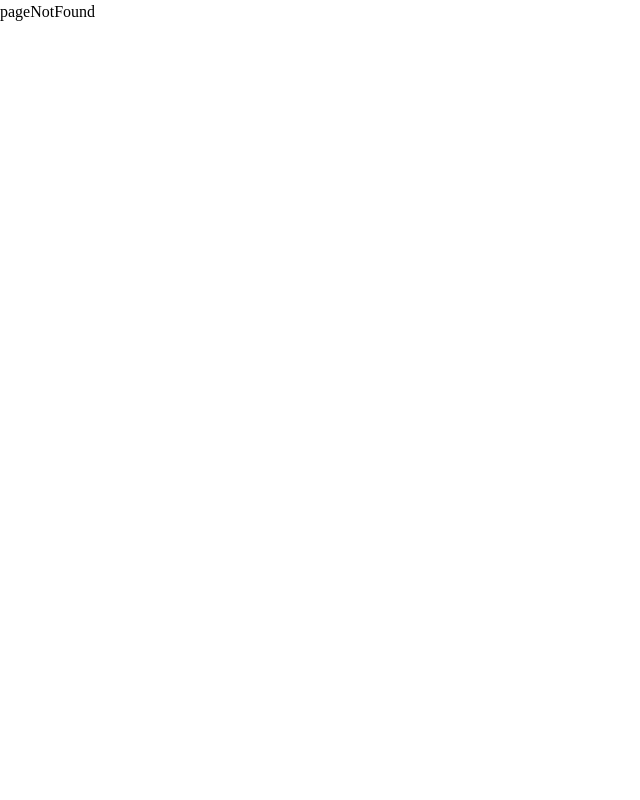
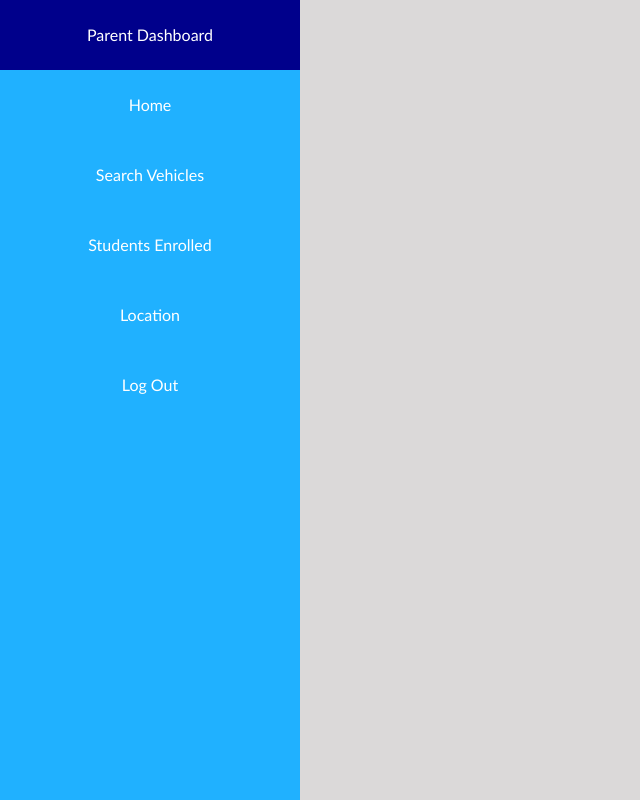
Before and after one commit to Ashen-Anu/scoula, a React (Create React App) app in the folder scoula_web/: page /ownerdashboard in a window 1280 px wide. Shown: the whole page, without its empty margins (0-640 px from the left). Built offline with nearby package versions, Linux system fonts and the light colour scheme; sample sign-in values are in the browser's storage.

Commit message:
Creating owner Dashboard

```diff
--- a/scoula_web/src/App.js
+++ b/scoula_web/src/App.js
@@ -15,9 +15,11 @@ import ParentDashboard from "./components/parent/parentDashboard";
 import EnrolledStudents from "./components/parent/enrolledStudents"
 import SearchVehicles from "./components/searchVehicles";
 import Location from "./components/parent/location";
+import OwnerDashboard from "./components/owner/ownerDashboard";
 
 /* Auth Middleware */
 import { AuthorizeUser, ProtectRoute } from "./middleware/auth";
+
 
 
 /* root routes */
@@ -67,6 +69,10 @@ const router= createBrowserRouter([
     element:<AuthorizeUser> < Location /> </AuthorizeUser>
   },
   {
+    path:'/ownerdashboard',
+    element:<AuthorizeUser> < OwnerDashboard /> </AuthorizeUser>
+  },
+  {
     path: '*',
     element: <PageNotFound></PageNotFound>
   },
--- /dev/null
+++ b/scoula_web/src/components/owner/ownerDashboard.js
@@ -0,0 +1,53 @@
+import React from "react";
+import "./ownercomp.css";
+import { Link, useNavigate } from "react-router-dom";
+
+
+
+
+export default function OwnerDashboard(){
+    const navigate=useNavigate();
+
+    function userLogout(){
+        localStorage.removeItem('token');
+        navigate('/')
+    }
+    return(
+        <div className="main">
+            <div className="sidebar">
+            <ul className="comp-sidebar">
+                <Link to="/parentdashboard">
+                <ul>
+                    <li>Parent Dashboard</li>
+                </ul>
+                </Link>
+                <Link to="/home">
+                <ul>
+                    <li>Home</li>
+                </ul>
+                </Link>
+                <Link to="/searchvehicles">
+                <ul>
+                    <li>Search Vehicles</li>
+                </ul>
+                </Link>
+                <Link to="/enrolledstudents">
+                <ul>
+                    <li>Students Enrolled</li>
+                </ul>
+                </Link>
+                <Link to='/location'>
+                <ul>
+                    <li>Location</li>
+                </ul>
+                </Link>
+                <Link onClick={userLogout} to="/">
+                <ul>
+                    <li>Log Out</li>
+                </ul>
+                </Link>
+            </ul>
+            </div>
+        </div>
+    )
+}
--- /dev/null
+++ b/scoula_web/src/components/owner/ownercomp.css
@@ -0,0 +1,34 @@
+.main{
+    width: 100vw;
+    height: 100vh;
+    background-color: rgb(219, 217, 217);
+}
+body{
+    margin: 0;
+    padding: 0;
+}
+.sidebar{
+    height: 100%;
+    width: 300px;
+    background-color: rgb(32, 177, 255);
+}
+.comp-sidebar{
+    height:100%;
+    width: 100%;
+    padding: 0;
+}
+li{
+    width: 100%;
+    height: 70px;
+    list-style-type: none;
+    margin: 0%;
+    display: flex;
+    color: white;
+    justify-content: center;
+    align-items: center;
+    font-family: 'Trebuchet MS', 'Lucida Sans Unicode', 'Lucida Grande', 'Lucida Sans', Arial, sans-serif;
+}
+li:hover{
+    cursor: pointer;
+    background-color: darkblue;
+}
```
